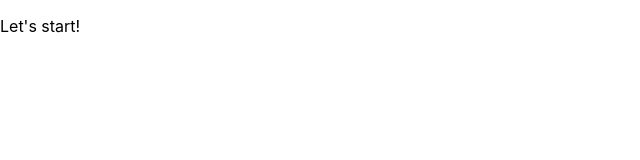
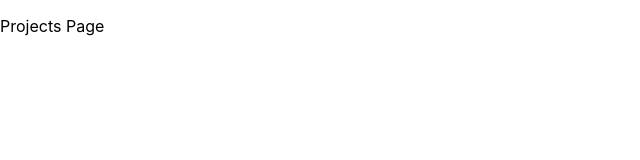
Before and after one commit to zvolcsey/my-portfolio, a React (Create React App) app: page /projects in a window 1280 px wide. Shown: the top 160 px of the page, without its empty margins (0-640 px from the left). Built offline with nearby package versions, Linux system fonts and the light colour scheme.

Commit message:
add routes and working on the layout

```diff
--- a/src/App.tsx
+++ b/src/App.tsx
@@ -1,7 +1,31 @@
-import { FC } from 'react';
+import { FC, lazy } from 'react';
+import { Routes, Route } from 'react-router-dom';
+import Layout from './components/Layouts/Layout';
+
+const HomePage = lazy(() => {
+  return import('./pages/HomePage');
+});
+
+const ProjectsPage = lazy(() => {
+  return import('./pages/ProjectsPage');
+});
+
+const AboutPage = lazy(() => {
+  return import('./pages/AboutPage');
+});
 
 const App: FC<{}> = () => {
-  return <p>Let's start!</p>;
+  const routes = (
+    <Routes>
+      <Route path='/' element={<Layout />}>
+        <Route index element={<HomePage />} />
+        <Route path='/projects' element={<ProjectsPage />} />
+        <Route path='/about' element={<AboutPage />} />
+      </Route>
+    </Routes>
+  );
+
+  return <>{routes}</>;
 };
 
 export default App;
--- /dev/null
+++ b/src/components/Layouts/Layout.tsx
@@ -0,0 +1,18 @@
+import { FC, Suspense } from 'react';
+import { Outlet } from 'react-router-dom';
+
+const Layout: FC<{}> = () => {
+  return (
+    <>
+      {/*Header*/}
+      <main>
+        <Suspense fallback={<p>Loading...</p>}>
+          <Outlet />
+        </Suspense>
+      </main>
+      {/*Footer*/}
+    </>
+  );
+};
+
+export default Layout;
--- a/src/index.tsx
+++ b/src/index.tsx
@@ -3,13 +3,16 @@ import ReactDOM from 'react-dom/client';
 import './index.css';
 import App from './App';
 import reportWebVitals from './reportWebVitals';
+import { BrowserRouter } from 'react-router-dom';
 
 const root = ReactDOM.createRoot(
   document.getElementById('root') as HTMLElement
 );
 root.render(
   <React.StrictMode>
-    <App />
+    <BrowserRouter>
+      <App />
+    </BrowserRouter>
   </React.StrictMode>
 );
 
--- /dev/null
+++ b/src/pages/AboutPage.tsx
@@ -0,0 +1,7 @@
+import { FC } from 'react';
+
+const AboutPage: FC<{}> = () => {
+  return <p>About Page</p>;
+};
+
+export default AboutPage;
--- /dev/null
+++ b/src/pages/HomePage.tsx
@@ -0,0 +1,7 @@
+import { FC } from 'react';
+
+const HomePage: FC<{}> = () => {
+  return <p>Home Page</p>;
+};
+
+export default HomePage;
--- /dev/null
+++ b/src/pages/ProjectsPage.tsx
@@ -0,0 +1,7 @@
+import { FC } from 'react';
+
+const ProjectsPage: FC<{}> = () => {
+  return <p>Projects Page</p>;
+};
+
+export default ProjectsPage;
```
